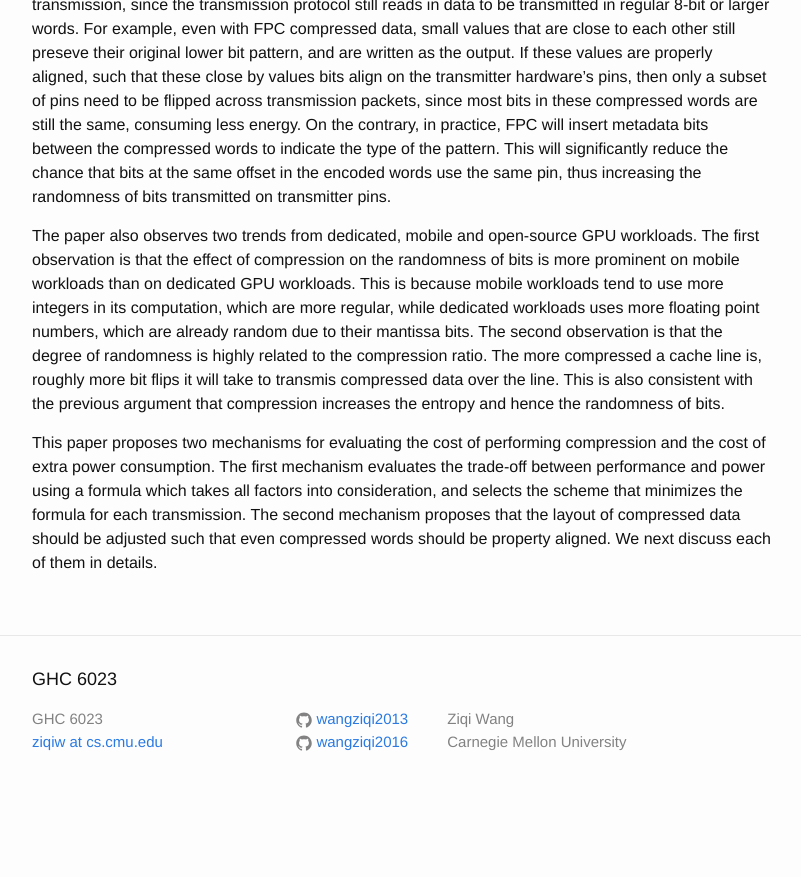
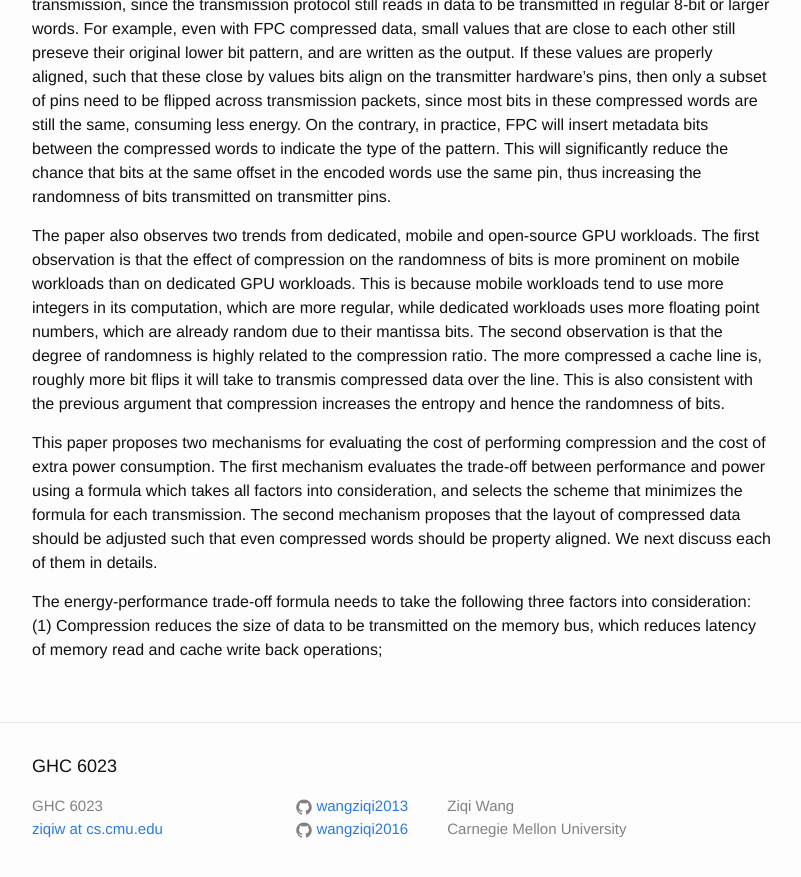
Before and after one commit to wangziqi2013/wangziqi2013.github.io, a Jekyll site: the page built from _posts/2020-07-27-a-case-for-toggle-aware-gpu-compression.markdown, in a window 1280 px wide and 900 px high, scrolled down 1177 px. Shown: the top 877 px of the window, without its empty margins (238-1039 px from the left). Built offline with Jekyll 4.4.1, drawn with Linux system fonts in a browser that asks for light colours; before the commit the page ends 1990 px from its top, so only the background shows below that.

Commit message:
Adding first reason

```diff
--- a/_posts/2020-07-27-a-case-for-toggle-aware-gpu-compression.markdown
+++ b/_posts/2020-07-27-a-case-for-toggle-aware-gpu-compression.markdown
@@ -60,3 +60,7 @@ consumption. The first mechanism evaluates the trade-off between performance and
 all factors into consideration, and selects the scheme that minimizes the formula for each transmission.
 The second mechanism proposes that the layout of compressed data should be adjusted such that even compressed words
 should be property aligned. We next discuss each of them in details.
+
+The energy-performance trade-off formula needs to take the following three factors into consideration: (1) Compression
+reduces the size of data to be transmitted on the memory bus, which reduces latency of memory read and cache write back
+operations;
```
